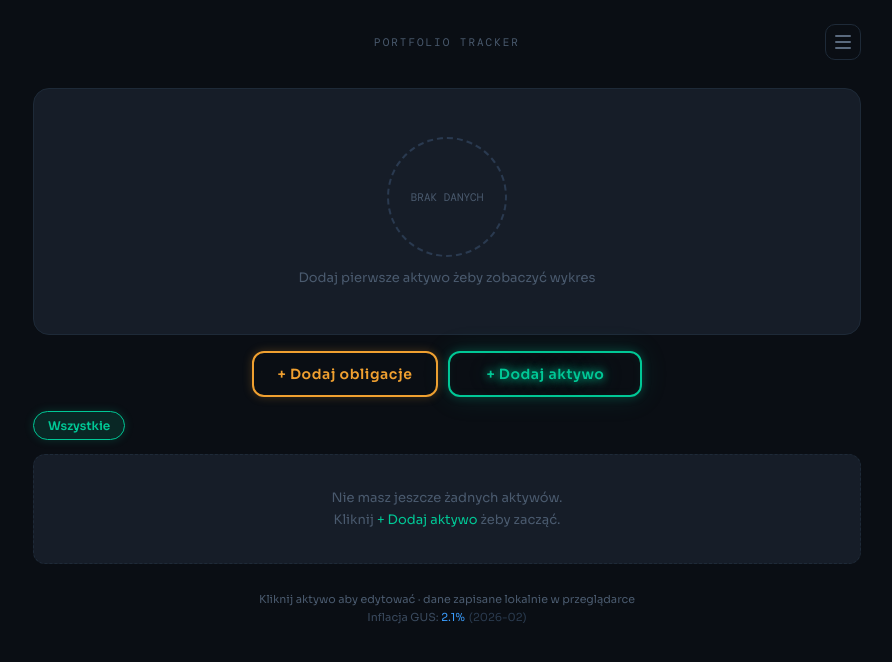
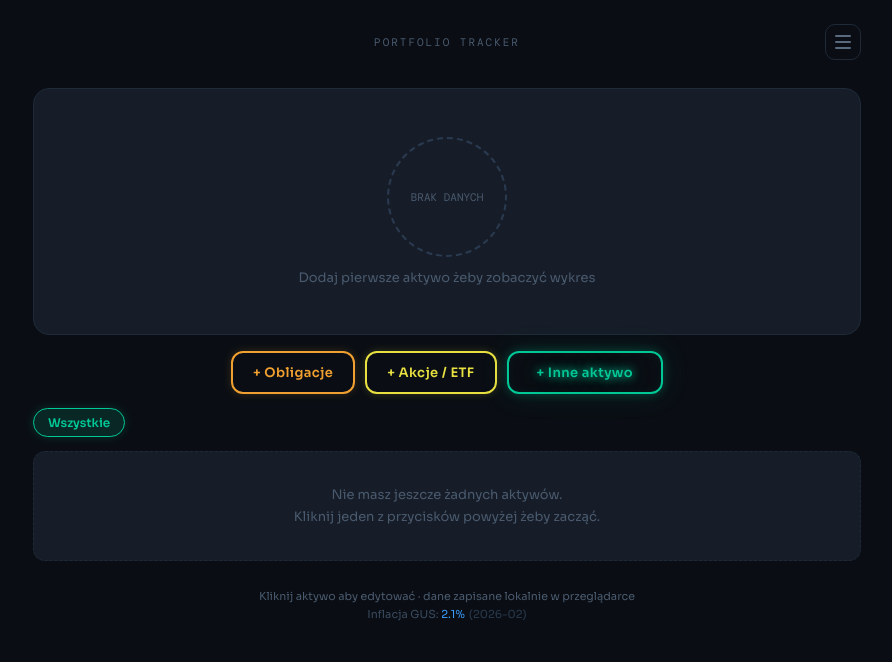
Before and after one commit to K1W1M4N/moj-portfel, a React (Vite) app: page / in a window 1280 px wide. Both pictures are taken after a click on the button "Zacznij budować portfel →". Shown: the top 662 px of the page, without its empty margins (193-1085 px from the left). Built offline with nearby package versions, Linux system fonts and the light colour scheme.

Commit message:
Update App.jsx

```diff
--- a/src/App.jsx
+++ b/src/App.jsx
@@ -1,19 +1,20 @@
 import { useState, useRef, useEffect, useCallback } from "react";
 import { BondModal, BondDetailPanel, BondRow, calcBondCurrentValue } from "./BondModal";
+import { StockModal, StockRow, useStockPrices } from "./StockModal";
 import { BOND_RATES_HISTORY } from "./bondRates";
 import { INFLATION_HISTORY } from "./inflationData";
 
 const CRYPTO_LIST = [
-  { label: "Bitcoin (BTC)",   id: "bitcoin" },
-  { label: "Ethereum (ETH)",  id: "ethereum" },
-  { label: "BNB",             id: "binancecoin" },
-  { label: "Solana (SOL)",    id: "solana" },
-  { label: "XRP",             id: "ripple" },
+  { label: "Bitcoin (BTC)",    id: "bitcoin" },
+  { label: "Ethereum (ETH)",   id: "ethereum" },
+  { label: "BNB",              id: "binancecoin" },
+  { label: "Solana (SOL)",     id: "solana" },
+  { label: "XRP",              id: "ripple" },
   { label: "Dogecoin (DOGE)", id: "dogecoin" },
-  { label: "USDT",            id: "tether" },
-  { label: "USDC",            id: "usd-coin" },
-  { label: "Shiba Inu (SHIB)",id: "shiba-inu" },
-  { label: "Toncoin (TON)",   id: "the-open-network" },
+  { label: "USDT",             id: "tether" },
+  { label: "USDC",             id: "usd-coin" },
+  { label: "Shiba Inu (SHIB)", id: "shiba-inu" },
+  { label: "Toncoin (TON)",    id: "the-open-network" },
 ];
 
 const DEFAULT_CATEGORIES = [
@@ -75,7 +76,7 @@ function useCryptoPrices(assets) {
   return { prices, lastUpdated };
 }
 
-// ─── Widok Obligacji ─────────────────────────────────────────────────────────
+// ─── Widok Obligacji ──────────────────────────────────────────────────────────
 const BOND_DESCRIPTIONS = {
   TOS: { full: "Trzyletnie Oszczędnościowe Skarbowe", desc: "Stałe oprocentowanie przez 3 lata. Odsetki kapitalizowane rocznie — wypłata w dniu wykupu.", color: "#f0a030", years: 3 },
   COI: { full: "Czteroletnie Oszczędnościowe Indeksowane", desc: "Rok 1: stałe. Rok 2–4: inflacja GUS + marża 1,5%. Odsetki wypłacane co rok.", color: "#a78bfa", years: 4 },
@@ -95,7 +96,6 @@ function getLatestRate(bondType) {
 }
 
 function getLastUpdateDate() {
-  // Znajdź najnowszą datę aktualizacji spośród wszystkich typów
   let latest = "";
   Object.values(BOND_RATES_HISTORY).forEach(rates => {
     const keys = Object.keys(rates).sort();
@@ -141,14 +141,10 @@ function BondRatesView() {
               style={{
                 background: "#161d28",
                 border: `1px solid ${isOpen ? info.color + "60" : "#1e2a38"}`,
-                borderRadius: 14,
-                padding: "16px 18px",
-                cursor: "pointer",
+                borderRadius: 14, padding: "16px 18px", cursor: "pointer",
                 transition: "all .2s",
                 boxShadow: isOpen ? `0 0 20px ${info.color}20` : "none",
               }}>
-
-              {/* Header karty */}
               <div style={{ display: "flex", justifyContent: "space-between", alignItems: "flex-start", marginBottom: 10 }}>
                 <div>
                   <div style={{ display: "flex", alignItems: "center", gap: 8, marginBottom: 4 }}>
@@ -171,13 +167,9 @@ function BondRatesView() {
                   )}
                 </div>
               </div>
-
-              {/* Opis */}
               <div style={{ fontSize: 12, color: "#5a7a9e", lineHeight: 1.6, marginBottom: isOpen ? 14 : 0 }}>
                 {info.desc}
               </div>
-
-              {/* Rozwinięta historia stawek */}
               {isOpen && recentKeys.length > 0 && (
                 <div style={{ marginTop: 12, borderTop: "1px solid #1e2a38", paddingTop: 12 }}>
                   <div style={{ fontSize: 10, color: "#4a5a6e", marginBottom: 8, textTransform: "uppercase", letterSpacing: "0.06em" }}>Historia stawek (rok 1)</div>
@@ -193,7 +185,6 @@ function BondRatesView() {
                   </div>
                 </div>
               )}
-
               <div style={{ textAlign: "right", marginTop: 8, fontSize: 11, color: "#3a4a5e" }}>
                 {isOpen ? "▲ zwiń" : "▼ historia"}
               </div>
@@ -239,7 +230,7 @@ function MenuDropdown({ onNavigate }) {
           flexDirection: "column", gap: 4, padding: "8px 9px",
         }}>
         <div style={{ display: "flex", flexDirection: "column", gap: "4px" }}>
-          {[0,1,2].map(i => (
+          {[0, 1, 2].map(i => (
             <div key={i} style={{
               width: 16, height: 2, borderRadius: 1,
               background: open ? "#e8f0f8" : "#5a6a7e",
@@ -458,7 +449,6 @@ const labelSt = {
   fontSize: 11, color: "#5a6a7e", display: "block",
   marginBottom: 5, textTransform: "uppercase", letterSpacing: "0.06em"
 };
-
 const baseInp = {
   display: "block", width: "100%", padding: "9px 12px", fontSize: 13,
   borderRadius: 8, background: "#1a2535", border: "1px solid #243040",
@@ -508,20 +498,20 @@ function AssetModal({ asset, categories, onSave, onDelete, onClose }) {
   const [addingCat, setAddingCat] = useState(false);
   const [newCat, setNewCat] = useState("");
   const [hovSave, setHovSave] = useState(false);
-  const [hovDel, setHovDel] = useState(false);
+  const [hovDel, setHovDel]   = useState(false);
   const [hovCancel, setHovCancel] = useState(false);
-  const [hovClose, setHovClose] = useState(false);
+  const [hovClose, setHovClose]   = useState(false);
 
   const isCrypto = form.category === "Krypto";
   const isCustomCrypto = form.cryptoId === "other";
 
   function focusInp(e) { e.target.style.borderColor = "#00c896"; e.target.style.boxShadow = "0 0 0 3px #00c89618"; }
-  function blurInp(e) { e.target.style.borderColor = "#243040"; e.target.style.boxShadow = "none"; }
+  function blurInp(e)  { e.target.style.borderColor = "#243040"; e.target.style.boxShadow = "none"; }
 
   function submit() {
     if (isCrypto && form.cryptoId && form.cryptoId !== "other") {
       const amount = parseFloat(String(form.cryptoAmount).replace(",", "."));
-      const paid = parseFloat(String(form.cryptoPaid).replace(",", "."));
+      const paid   = parseFloat(String(form.cryptoPaid).replace(",", "."));
       if (!form.name.trim() || isNaN(amount) || amount <= 0 || isNaN(paid) || paid <= 0) return;
       onSave({ ...form, value: paid, cryptoAmount: amount, cryptoPaid: paid, id: asset?.id || Date.now() });
     } else {
@@ -545,7 +535,7 @@ function AssetModal({ asset, categories, onSave, onDelete, onClose }) {
 
         <div style={{ marginBottom: 14 }}>
           <label style={labelSt}>Nazwa aktywa</label>
-          <input style={baseInp} placeholder="np. Mój Bitcoin, ETF IUSQ..."
+          <input style={baseInp} placeholder="np. Mój Bitcoin, Konto PKO..."
             value={form.name} autoFocus
             onChange={e => setForm(f => ({ ...f, name: e.target.value }))}
             onFocus={focusInp} onBlur={blurInp} />
@@ -693,7 +683,6 @@ function AssetRow({ asset, total, categories, prices, onClick }) {
       pnlPct = (pnlAmt / asset.cryptoPaid) * 100;
     }
   } else if (asset.purchaseAmount && asset.purchaseAmount > 0) {
-    // Dla aktywów z kwotą zakupu (obligacje, lokaty itp.) — pokaż zysk
     pnlAmt = displayValue - asset.purchaseAmount;
     pnlPct = (pnlAmt / asset.purchaseAmount) * 100;
   }
@@ -709,7 +698,6 @@ function AssetRow({ asset, total, categories, prices, onClick }) {
       }}>
       <div style={{ width: 4, borderRadius: 2, background: color, flexShrink: 0, alignSelf: "stretch" }} />
       <div style={{ flex: 1, minWidth: 0 }}>
-        {/* Wiersz 1: nazwa + wartość */}
         <div style={{ display: "flex", justifyContent: "space-between", alignItems: "baseline", gap: 8 }}>
           <div style={{ fontSize: 13, fontWeight: 500, color: "#e8f0f8", whiteSpace: "nowrap", overflow: "hidden", textOverflow: "ellipsis", minWidth: 0 }}>
             {asset.name}
@@ -718,7 +706,6 @@ function AssetRow({ asset, total, categories, prices, onClick }) {
             {fmt(displayValue)}
           </div>
         </div>
-        {/* Wiersz 2: podtytuł + zysk */}
         {hasSubline && (
           <div style={{ display: "flex", justifyContent: "space-between", alignItems: "center", gap: 8, marginTop: 4 }}>
             <div style={{ fontSize: 11, color: "#4a5a6e", minWidth: 0, overflow: "hidden", textOverflow: "ellipsis", whiteSpace: "nowrap" }}>
@@ -804,12 +791,18 @@ export default function App() {
   const [modal, setModal] = useState(null);
   const [bondModal, setBondModal] = useState(null);
   const [bondDetail, setBondDetail] = useState(null);
+  const [stockModal, setStockModal] = useState(null); // null | "add" | asset
   const [hovAdd, setHovAdd] = useState(false);
-  const [currentView, setCurrentView] = useState("portfolio"); // "portfolio" | "bonds"
+  const [currentView, setCurrentView] = useState("portfolio");
 
   const { prices, lastUpdated } = useCryptoPrices(assets);
+  const { stockPrices, stockLastUpdated } = useStockPrices(assets);
 
+  // Aktualizuj wartości live
   const assetsWithLivePrices = assets.map(a => {
+    if (a.isStock && a.stockSymbol && stockPrices[a.stockSymbol]) {
+      return { ...a, value: a.stockQuantity * stockPrices[a.stockSymbol].pricePLN };
+    }
     if (a.cryptoId && a.cryptoId !== "other" && prices[a.cryptoId]) {
       return { ...a, value: a.cryptoAmount * prices[a.cryptoId].pln };
     }
@@ -848,6 +841,11 @@ export default function App() {
   const visible = activeFilter ? assetsWithLivePrices.filter(a => a.category === activeFilter) : assetsWithLivePrices;
   const usedCats = categories.filter(c => assetsWithLivePrices.some(a => a.category === c.name));
 
+  // Ostatnia aktualizacja (krypto lub akcje — nowsza)
+  const anyLastUpdated = stockLastUpdated && lastUpdated
+    ? (stockLastUpdated > lastUpdated ? stockLastUpdated : lastUpdated)
+    : stockLastUpdated || lastUpdated;
+
   const globalStyles = `
     @import url('https://fonts.googleapis.com/css2?family=DM+Mono:wght@400;500&family=Sora:wght@400;500;600&display=swap');
     *, *::before, *::after { box-sizing: border-box; margin: 0; padding: 0; }
@@ -863,29 +861,12 @@ export default function App() {
     ::-webkit-scrollbar { width: 6px; }
     ::-webkit-scrollbar-track { background: #0a0e14; }
     ::-webkit-scrollbar-thumb { background: #1e2a38; border-radius: 3px; }
-
-    /* ── Mobile fixes ─────────────────────────────────────── */
     @media (max-width: 500px) {
       .pie-legend { display: none !important; }
-
-      /* Mniejszy padding na mobile */
       #main-container { padding: 16px 12px !important; }
-
-      /* Chip-filtry: mniejsze żeby się mieściły */
       .chip-btn { padding: 5px 10px !important; font-size: 11px !important; }
-
-      /* Przyciski Dodaj: stack pionowo */
       #add-btns { flex-direction: column !important; }
       #add-btns button { width: 100% !important; }
-
-      /* Nagłówek: mniejszy tekst */
-      #header-title { font-size: 10px !important; letter-spacing: .12em !important; }
-    }
-
-    @media (max-width: 380px) {
-      /* Bardzo małe ekrany: jeszcze mniejszy font w wierszach */
-      .asset-row-name { font-size: 12px !important; }
-      .asset-row-value { font-size: 13px !important; }
     }
   `;
 
@@ -901,7 +882,7 @@ export default function App() {
       <style>{globalStyles}</style>
       <div id="main-container" style={{ maxWidth: 860, margin: "0 auto", padding: "24px 16px" }}>
 
-        {/* Nagłówek z menu */}
+        {/* Nagłówek */}
         <div style={{ display: "flex", alignItems: "center", justifyContent: "space-between", marginBottom: 28 }}>
           <div style={{ flex: 1 }} />
           <div style={{ fontSize: 11, letterSpacing: ".18em", color: "#4a5a6e", fontFamily: "'DM Mono', monospace", textAlign: "center", flex: 1 }}>
@@ -917,11 +898,11 @@ export default function App() {
           </div>
         </div>
 
-        {/* Widok Obligacji */}
         {currentView === "bonds" ? (
           <BondRatesView />
         ) : (
           <>
+            {/* Wykres */}
             <div id="pie-card" style={{ background: "#161d28", border: "1px solid #1e2a38", borderRadius: 16, padding: "24px 20px", marginBottom: 16 }}>
               {assetsWithLivePrices.length > 0 ? (
                 <PieChart
@@ -940,36 +921,49 @@ export default function App() {
               )}
             </div>
 
+            {/* Przyciski dodawania */}
             <div id="add-btns" style={{ display: "flex", justifyContent: "center", gap: 10, marginBottom: 14, flexWrap: "wrap" }}>
               <button
                 onClick={() => setBondModal("add")}
                 style={{
-                  padding: "12px 24px", borderRadius: 12, border: "2px solid #f0a030",
-                  background: "transparent", color: "#f0a030", fontWeight: 700, fontSize: 14,
-                  cursor: "pointer", letterSpacing: ".04em", fontFamily: "'Sora', sans-serif",
-                  boxShadow: "0 0 10px #f0a03040", transition: "all .2s",
+                  padding: "11px 20px", borderRadius: 12, border: "2px solid #f0a030",
+                  background: "transparent", color: "#f0a030", fontWeight: 700, fontSize: 13,
+                  cursor: "pointer", letterSpacing: ".03em", fontFamily: "'Sora', sans-serif",
+                  boxShadow: "0 0 8px #f0a03030", transition: "all .2s",
                   WebkitTapHighlightColor: "transparent",
                 }}>
-                + Dodaj obligacje
+                + Obligacje
+              </button>
+              <button
+                onClick={() => setStockModal("add")}
+                style={{
+                  padding: "11px 20px", borderRadius: 12, border: "2px solid #e8e040",
+                  background: "transparent", color: "#e8e040", fontWeight: 700, fontSize: 13,
+                  cursor: "pointer", letterSpacing: ".03em", fontFamily: "'Sora', sans-serif",
+                  boxShadow: "0 0 8px #e8e04030", transition: "all .2s",
+                  WebkitTapHighlightColor: "transparent",
+                }}>
+                + Akcje / ETF
               </button>
               <button id="add-btn"
                 onMouseEnter={() => setHovAdd(true)} onMouseLeave={() => setHovAdd(false)}
                 onClick={() => setModal("add")}
                 style={{
-                  padding: "12px 36px", borderRadius: 12, border: "2px solid #00c896",
+                  padding: "11px 28px", borderRadius: 12, border: "2px solid #00c896",
                   background: hovAdd ? "#00c89612" : "transparent",
-                  color: "#00c896", fontWeight: 700, fontSize: 14, cursor: "pointer",
-                  letterSpacing: ".04em", fontFamily: "'Sora', sans-serif",
+                  color: "#00c896", fontWeight: 700, fontSize: 13, cursor: "pointer",
+                  letterSpacing: ".03em", fontFamily: "'Sora', sans-serif",
                   textShadow: "0 0 8px #00c896, 0 0 18px #00c89680",
                   boxShadow: hovAdd
                     ? "0 0 16px #00c896, 0 0 40px #00c89660, inset 0 0 16px #00c89620"
                     : "0 0 10px #00c89640, 0 0 28px #00c89620, inset 0 0 8px #00c89610",
                   transition: "all .2s", WebkitTapHighlightColor: "transparent",
                 }}>
-                + Dodaj aktywo
+                + Inne aktywo
               </button>
             </div>
 
+            {/* Filtry */}
             <div style={{ display: "flex", gap: 8, flexWrap: "wrap", marginBottom: 14 }}>
               {["Wszystkie", ...usedCats.map(c => c.name)].map(name => {
                 const ia = name === "Wszystkie" ? !activeFilter : activeFilter === name;
@@ -993,10 +987,11 @@ export default function App() {
               })}
             </div>
 
+            {/* Lista aktywów */}
             {visible.length === 0 ? (
               <div style={{ background: "#161d28", border: "1px dashed #1e2a38", borderRadius: 12, padding: 32, textAlign: "center", color: "#4a5a6e", fontSize: 13, lineHeight: 1.7 }}>
                 {assets.length === 0
-                  ? <><span>Nie masz jeszcze żadnych aktywów.</span><br /><span>Kliknij <span style={{ color: "#00c896" }}>+ Dodaj aktywo</span> żeby zacząć.</span></>
+                  ? <><span>Nie masz jeszcze żadnych aktywów.</span><br /><span>Kliknij jeden z przycisków powyżej żeby zacząć.</span></>
                   : "Brak aktywów w tej kategorii."}
               </div>
             ) : (
@@ -1004,6 +999,8 @@ export default function App() {
                 <div key={a.id} className="asset-row-wrap">
                   {a.isBond ? (
                     <BondRow bond={a} onClick={() => setBondDetail(a)} />
+                  ) : a.isStock ? (
+                    <StockRow stock={a} stockPrices={stockPrices} onClick={() => setStockModal(a)} />
                   ) : (
                     <AssetRow asset={a} total={total} categories={categories} prices={prices}
                       onClick={() => setModal(a)} />
@@ -1012,11 +1009,12 @@ export default function App() {
               ))
             )}
 
+            {/* Stopka */}
             <div style={{ textAlign: "center", fontSize: 11, color: "#4a5a6e", marginTop: 28, paddingBottom: 16 }}>
               Kliknij aktywo aby edytować · dane zapisane lokalnie w przeglądarce
-              {lastUpdated && (
+              {anyLastUpdated && (
                 <div style={{ marginTop: 4 }}>
-                  Kursy krypto: {lastUpdated.toLocaleTimeString("pl-PL", { hour: "2-digit", minute: "2-digit" })}
+                  Kursy live: {anyLastUpdated.toLocaleTimeString("pl-PL", { hour: "2-digit", minute: "2-digit" })}
                 </div>
               )}
               {(() => {
@@ -1035,6 +1033,7 @@ export default function App() {
         )}
       </div>
 
+      {/* Modale */}
       {modal && (
         <AssetModal
           asset={modal === "add" ? null : modal}
@@ -1068,6 +1067,15 @@ export default function App() {
           onClose={() => setBondModal(null)}
         />
       )}
+
+      {stockModal && (
+        <StockModal
+          stock={stockModal === "add" ? null : stockModal}
+          onSave={handleSave}
+          onDelete={handleDelete}
+          onClose={() => setStockModal(null)}
+        />
+      )}
     </>
   );
 }
```
